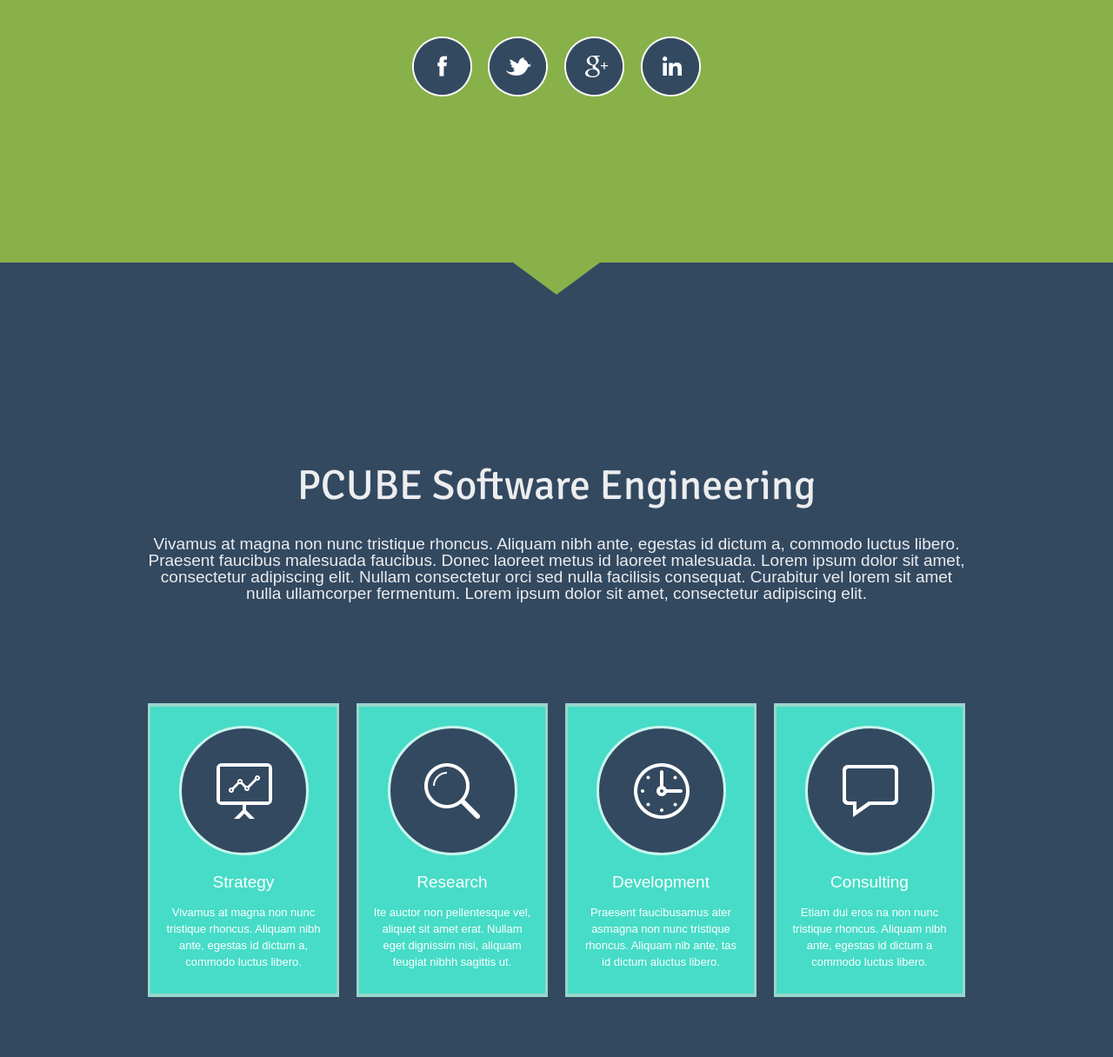
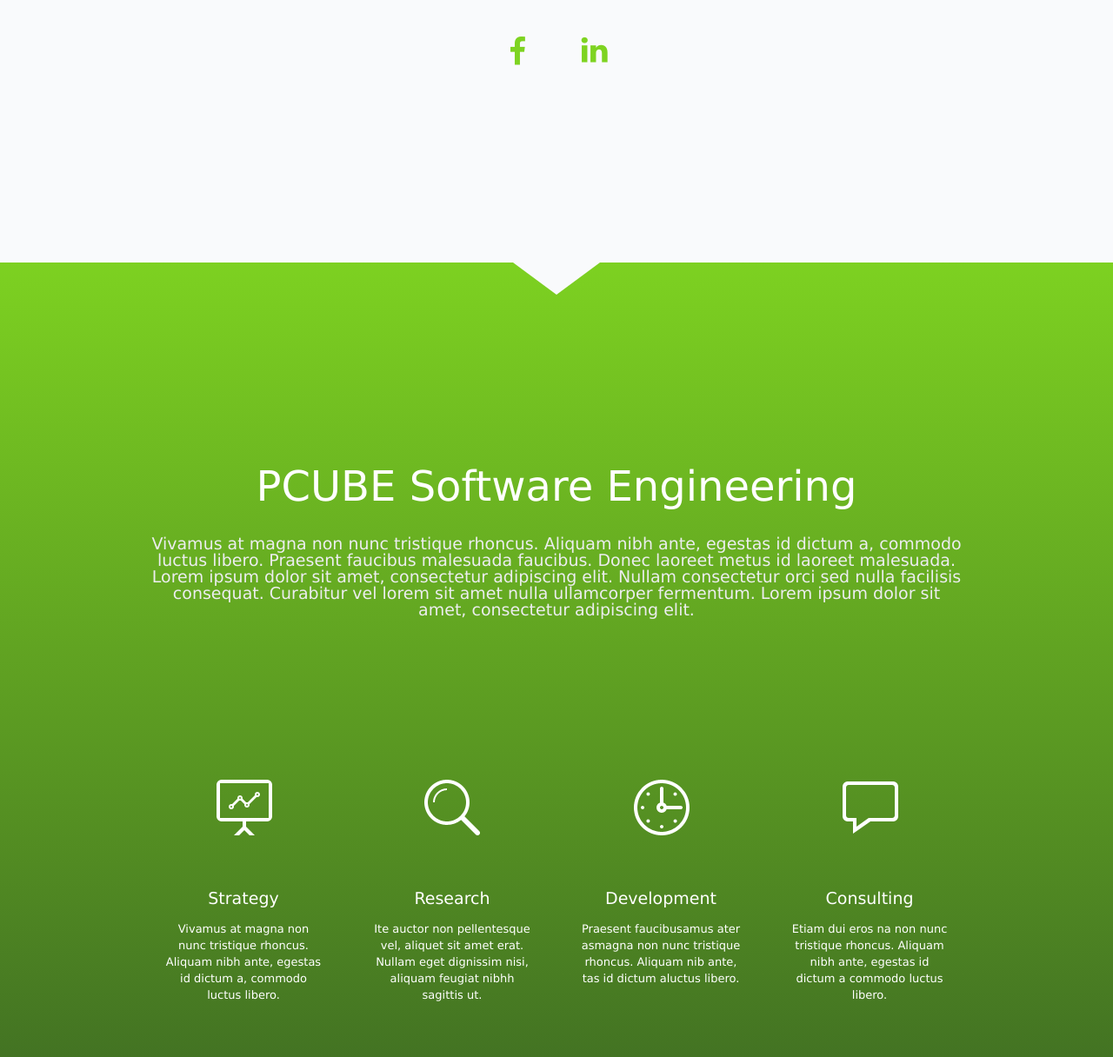
Before and after one commit to HopePH/PCube, a plain HTML site: page index.html in a window 1280 px wide. Shown: the part 504-1720 px from the top of the page at 87% size. Drawn offline with Linux system fonts and the light colour scheme.

Commit message:
make beautiful

```diff
--- a/css/style.css
+++ b/css/style.css
@@ -24,11 +24,11 @@ a[href^="tel:"] {
 }
 
 body {
-    font: 13px/19px Arial, Helvetica, sans-serif;
+    font: 13px/19px 'Lucida Sans', 'Lucida Sans Regular', 'Lucida Grande', 'Lucida Sans Unicode', Geneva, Verdana, sans-serif;
     color: #ecedef;
     position: relative;
     min-width: 960px;
-    background: #88b149;
+    background: #f9fafc;
 }
 
 .ic {
@@ -46,8 +46,8 @@ body {
 
 h1, h2, h3, h4, h5, h6 {
     font-weight: normal;
-    font-family: 'Signika', sans-serif;
-    color: #ecedef;
+    font-family: 'Lucida Sans', 'Lucida Sans Regular', 'Lucida Grande', 'Lucida Sans Unicode', Geneva, Verdana, sans-serif;
+    color: #000000;
 }
 
 h2 {
@@ -172,7 +172,7 @@ header {
     padding-bottom: 20px;
     top: 0;
     overflow: hidden;
-    background-color: #88b149;
+    background-color: #f9fafc;
     transition: 0.2s ease;
     -o-transition: 0.1s ease;
     -webkit-transition: 0.2s ease;
@@ -215,22 +215,22 @@ header h1 a {
         height: 0px;
         border-style: solid;
         border-width: 37px 50px 0 50px;
-        border-color: #88b149 transparent transparent transparent;
+        border-color: #fafbfd transparent transparent transparent;
         left: 50%;
         margin-left: -50px;
         top: 0;
     }
 
 #page3:after {
-    border-color: #88b149 transparent transparent transparent;
+    border-color: #f9fafc transparent transparent transparent;
 }
 
 #page4:after {
-    border-color: #334960 transparent transparent transparent;
+    border-color: #396323 transparent transparent transparent;
 }
 
 #page5:after {
-    border-color: #7f4c76 transparent transparent transparent;
+    border-color: #494949 transparent transparent transparent;
 }
 
 .tm_link {
@@ -281,7 +281,9 @@ header.page2 {
     }
 
 #page3 {
-    background-color: #334960;
+    background: -webkit-linear-gradient(#7dd121, #396323);
+    background: -moz-linear-gradient(#7dd121, #396323);
+    background: linear-gradient(#7dd121, #396323);
     padding-top: 230px;
 }
 
@@ -294,7 +296,7 @@ header.page3 {
     }
 
 #page4 {
-    background-color: #7f4c76;
+    background-color: #494949;
 }
 
 header.page4 {
@@ -302,11 +304,11 @@ header.page4 {
 }
 
     header.page4 .hover {
-        background-color: #b288ab;
+        background-color: #78c225;
     }
 
 #page5 {
-    background-color: #3f9fc9;
+    background-color: #ffffff;
 }
 
 header.page5 {
@@ -322,6 +324,7 @@ header.page5 {
 
 .slogan h3 {
     margin-bottom: 30px;
+    color: #ffffff;
 }
 
 #page2 h3 span {
@@ -351,7 +354,7 @@ header.page5 {
         line-height: 0;
         width: 69px;
         height: 69px;
-        background: url(../images/socials.png) 0 0 no-repeat;
+        /*background: url(../images/socials.png) 0 0 no-repeat;*/
     }
 
         .socials a:hover {
@@ -443,15 +446,15 @@ header.page5 {
 
     #page3 .box {
         color: #fff;
-        background-color: #46dcc7;
-        border-color: #99d6cb;
+        background-color: transparent;
+        border-color: transparent;
         padding: 22px 15px 27px;
     }
 
         #page3 .box img {
             margin-bottom: 21px;
-            border-color: #c8f5ee;
-            background-color: #334960;
+            border-color: transparent;
+            background-color: transparent;
         }
 
         #page3 .box .text1 {
@@ -477,7 +480,7 @@ header.page5 {
 
 .companies a {
     display: inline-block;
-    color: #b288ab;
+    color: #78c225;
     padding-right: 12px;
     background: url(../images/link_marker.png) right 4px no-repeat;
     margin-top: 14px;
@@ -603,3 +606,7 @@ footer {
     #toTop:hover {
         background-position: right 0;
     }
+
+.grid_12 h3 {
+    color: #ffffff;
+}
--- a/index.html
+++ b/index.html
@@ -71,7 +71,7 @@
     <header class="page1">
         <div class="container_12">
             <div class="grid_12">
-                <h1><a href="#" onClick="goToByScroll('page1'); return false;"><img src="images/logo.png" alt="Gerald Harris attorney at law"></a></h1>
+                <h1><a href="#" onClick="goToByScroll('page1'); return false;"><img src="images/LogoBlack.png" alt="Gerald Harris attorney at law"></a></h1>
                 <div class="menu_block">
                     <div class="clear"></div>
                 </div>
@@ -81,7 +81,7 @@
     </header>
     <!--=======content================================-->
     <div id="page1" class="content">
-        <div class="ic">More Website Templates @ TemplateMonster.com - September 9, 2013!</div>
+        <div class="ic"></div>
         <div class="container_12">
             <div class="grid_12">
                 <div class="slider_wrapper">
@@ -112,10 +112,17 @@
                         </li>
                     </ul>
                 </div>
+                <!--<div>
+                    <p>Connect with us</p>
+                </div>-->
                 <div class="socials">
                     <a href="#"></a>
-                    <a href="#"></a>
-                    <a href="#"></a>
+                    <a href="#">
+                        <img src="images/Facebook.png" alt="">
+                    </a>
+                    <a href="#">
+                        <img src="images/Linkedin.png" alt="">
+                    </a>
                     <a href="#"></a>
                 </div>
             </div>
@@ -269,7 +276,7 @@
             <div class="grid_12">
                 <div class="copy">
                     <a onClick="goToByScroll('page1'); return false;" href="#"><img src="images/footer_logo.png" alt=""></a>
-                        &copy; 2019 | <a href="#">Privacy Policy</a> <br> Powered by PCUBE</a>
+                    &copy; 2019 | <a href="#">Privacy Policy</a> <br> Powered by PCUBE</a>
                 </div>
             </div>
             <div class="clear"></div>
```
Also changed, not shown: images/Facebook.png (added), images/Linkedin.png (added), images/LogoBlack.png (added), images/pagination.orig.png (added), images/pagination.png.
